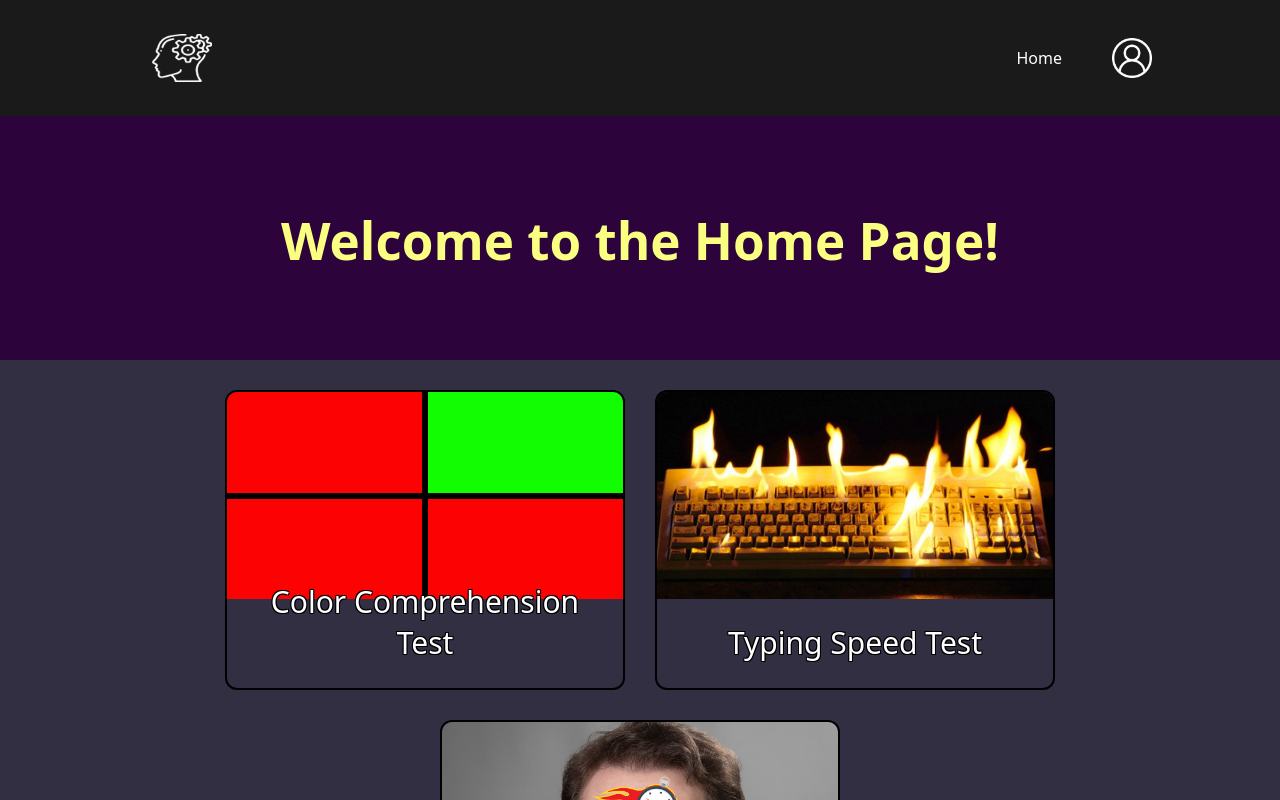
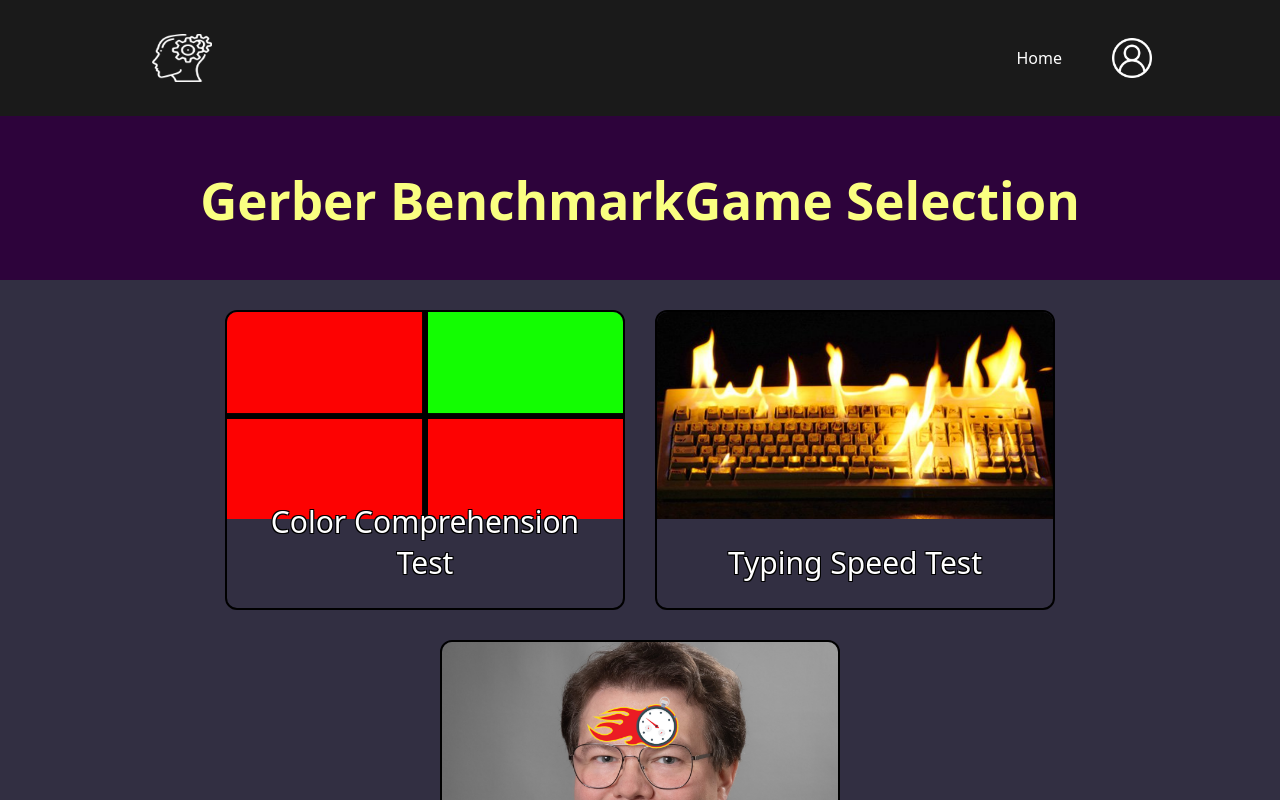
Before and after one commit to christopherjparrett/GerbBenchmark, a React (Vite) app in the folder frontend/: page /Home in a window 1280 px wide. Shown: the top 800 px of the page. Built offline with nearby package versions, Linux system fonts and the light colour scheme; sample sign-in values are in the browser's storage.

Commit message:
Descuffing

```diff
--- a/frontend/src/Styles/Home.css
+++ b/frontend/src/Styles/Home.css
@@ -1,7 +1,7 @@
 .Banner {
     background-color: #2D033B;
     width: 100vw;
-    min-height: 30vh;
+    min-height: 20vh;
     color: #FAFF81;
     display: flex;
     justify-content: center;
--- a/frontend/src/pages/Home.tsx
+++ b/frontend/src/pages/Home.tsx
@@ -21,7 +21,8 @@ const Home: React.FC = () => {
         <Profile />
         <div className="Overlord">
             <div className='Banner'>
-                <h1>Welcome to the Home Page!</h1>
+                <h1>Gerber Benchmark</h1>
+                <h1>Game Selection</h1>
             </div>
             <div className='AllButtons'>
                     <button className = "HomeScreenButton" onClick={() => goTo('Color')}>
```
